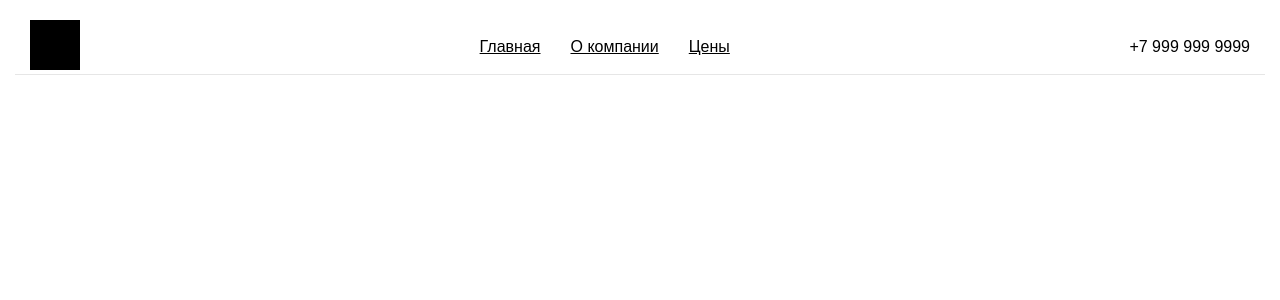
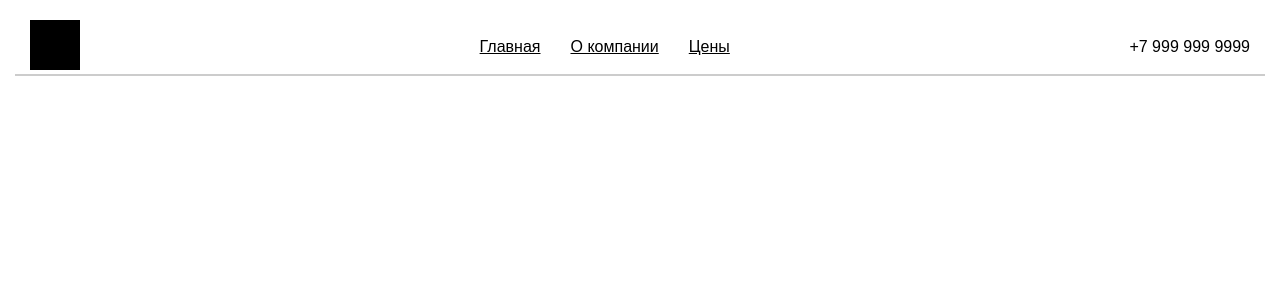
Before and after one commit to DexDimes/Homework, a PHP site: page /2.55/2.55.html in a window 1280 px wide. Shown: the top 300 px of the page. Run offline with PHP 8.4, Linux system fonts and the light colour scheme.

Commit message:
Update 2.55.css

```diff
--- a/2.55/2.55.css
+++ b/2.55/2.55.css
@@ -9,7 +9,7 @@ body {
 	min-height: 4vw;
 	padding: 0 15px;
 	margin: 20px auto;
-	border-bottom: 1px solid rgba(128, 128, 128, 0.2);
+	border-bottom: 2px solid rgba(128, 128, 128, 0.4);
 }
 .flex-container-header {
 	display: flex;
```
